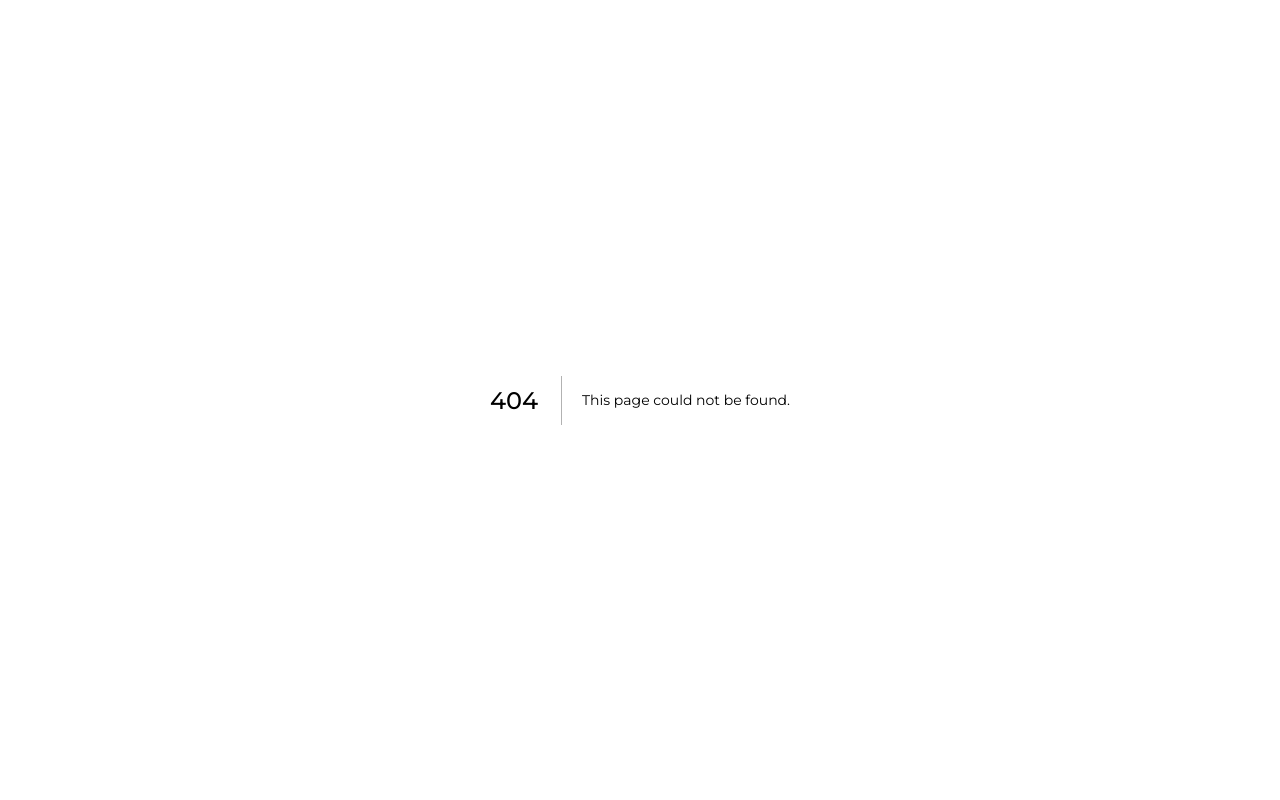
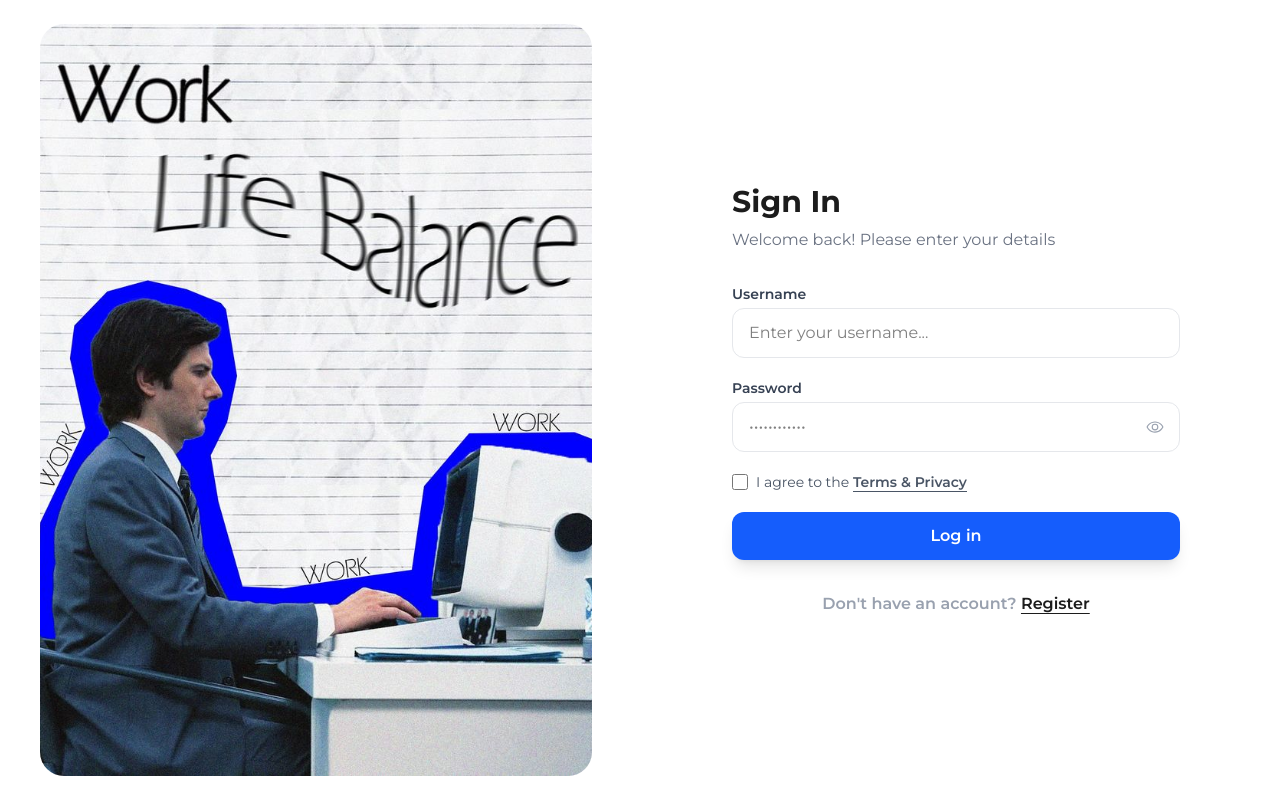
Before and after one commit to ammarrashiddd/mono-smart-budgeting, a Next.js app: page /auth in a window 1280 px wide. Before the commit this address had no page. Built offline with nearby package versions, Linux system fonts and the light colour scheme.

Commit message:
fix: change auth folder from signin, signup. to page.tsx

```diff
--- /dev/null
+++ b/src/app/auth/page.tsx
@@ -0,0 +1,35 @@
+"use client";
+import AuthForm from "@/components/form/AuthForm";
+import { useState } from "react";
+
+export default function AuthPage() {
+  const [isLogin, setIsLogin] = useState(true);
+
+  return (
+    <main className="flex min-h-screen w-full bg-white overflow-hidden max-h-screen">
+      <div className="hidden lg:flex flex-1 px-10 py-6">
+        <img
+          src="/assets/images/5.jpg"
+          alt="Auth Image"
+          className="rounded-3xl w-full h-full object-cover"
+        />
+      </div>
+
+      <div className="flex-1 flex flex-col items-center justify-center p-12">
+        <div className="w-full max-w-md">
+          <AuthForm mode={isLogin ? "signin" : "signup"} setMode={setIsLogin} />
+
+          <p className="text-center mt-8 text-md font-semibold text-gray-400">
+            {isLogin ? "Don't have an account?" : "Already have an account?"}{" "}
+            <button
+              onClick={() => setIsLogin(!isLogin)}
+              className="text-secondary tex underline underline-offset-4 hover:opacity-70 transition-all"
+            >
+              {isLogin ? "Register" : "Login"}
+            </button>
+          </p>
+        </div>
+      </div>
+    </main>
+  );
+}
--- a/src/app/auth/signin/page.tsx
+++ /dev/null
@@ -1,25 +0,0 @@
-import AuthForm from "@/components/form/AuthForm";
-
-export default function AuthSignInPage() {
-  return (
-    <div className="flex min-h-screen w-full bg-white overflow-hidden max-h-screen">
-      <div className="hidden lg:flex flex-1 px-10 py-6">
-        <img
-          src="/assets/images/5.jpg"
-          alt="Auth Image"
-          className="rounded-3xl w-full h-full object-cover"
-        />
-      </div>
-
-      <div className="flex-1 flex items-center justify-center p-8">
-        <div className="w-full max-w-md">
-          <AuthForm
-            labelling="Welcome Back"
-            subLabel="log in to your account to continue."
-            mode="signin"
-          />
-        </div>
-      </div>
-    </div>
-  );
-}
--- a/src/app/auth/signup/page.tsx
+++ /dev/null
@@ -1,24 +0,0 @@
-import AuthForm from "@/components/form/AuthForm";
-
-export default function AuthSignUpPage() {
-  return (
-    <div className="flex min-h-screen w-full bg-white overflow-hidden max-h-screen">
-      <div className="hidden lg:flex flex-1 px-10 py-6">
-        <img
-          src="/assets/images/5.jpg"
-          alt="Auth Image"
-          className="rounded-3xl w-full h-full object-cover"
-        />
-      </div>
-      <div className="flex-1 flex items-center justify-center p-8">
-        <div className="w-full max-w-md">
-          <AuthForm
-            labelling="Get Started"
-            subLabel="create an account to get started."
-            mode="signup"
-          />
-        </div>
-      </div>
-    </div>
-  );
-}
--- a/src/app/page.tsx
+++ b/src/app/page.tsx
@@ -13,12 +13,12 @@ export default function Home() {
         <div className="flex gap-2 md:gap-4">
           <Link
             className="text-primary font-bold px-4 py-2 hover:bg-primary/10 rounded-full transition-all text-sm md:text-base"
-            href="/auth/signin"
+            href="/auth"
           >
             Sign In
           </Link>
           <Link
-            href="/auth/signup"
+            href="/auth"
             className="bg-primary text-secondary font-bold px-5 py-2 rounded-full hover:scale-105 active:scale-95 transition-all text-sm md:text-base"
           >
             Get started
--- a/src/components/form/AuthForm.tsx
+++ b/src/components/form/AuthForm.tsx
@@ -12,13 +12,11 @@ interface AuthFormData {
 }
 
 export default function AuthForm({
-  labelling,
-  subLabel,
-  mode = "signin", // Tambahkan prop mode: 'signin' | 'signup'
+  mode = "signin",
+  setMode,
 }: {
-  labelling: string;
-  subLabel: string;
   mode?: "signin" | "signup";
+  setMode: (mode: boolean) => void;
 }) {
   const [showPassword, setShowPassword] = useState(false);
   const [showConfirmPassword, setShowConfirmPassword] = useState(false);
@@ -47,8 +45,14 @@ export default function AuthForm({
   return (
     <main className="w-full">
       <div className="mb-8">
-        <h2 className="text-3xl font-bold text-gray-900">{labelling}</h2>
-        <p className="text-gray-500 mt-2">{subLabel}</p>
+        <h2 className="text-3xl font-bold text-secondary">
+          {mode === "signin" ? "Sign In" : "Sign Up"}
+        </h2>
+        <p className="text-gray-500 mt-2">
+          {mode === "signin"
+            ? "Welcome back! Please enter your details"
+            : "Create your account to get started"}
+        </p>
       </div>
 
       <form onSubmit={handleSubmit(onSubmit)} className="space-y-5">
```
